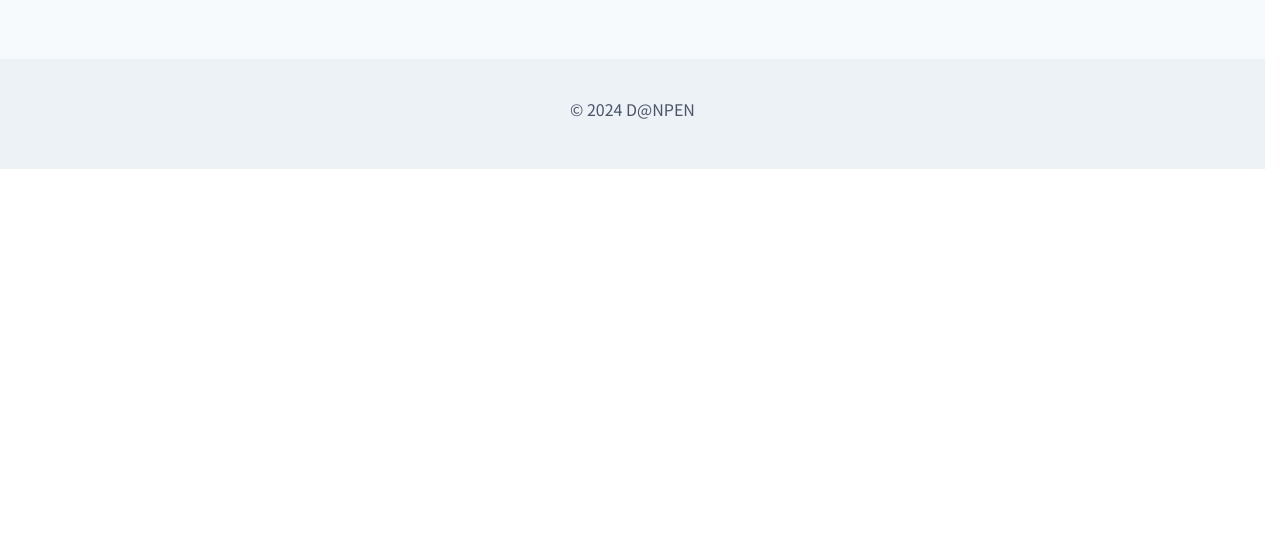
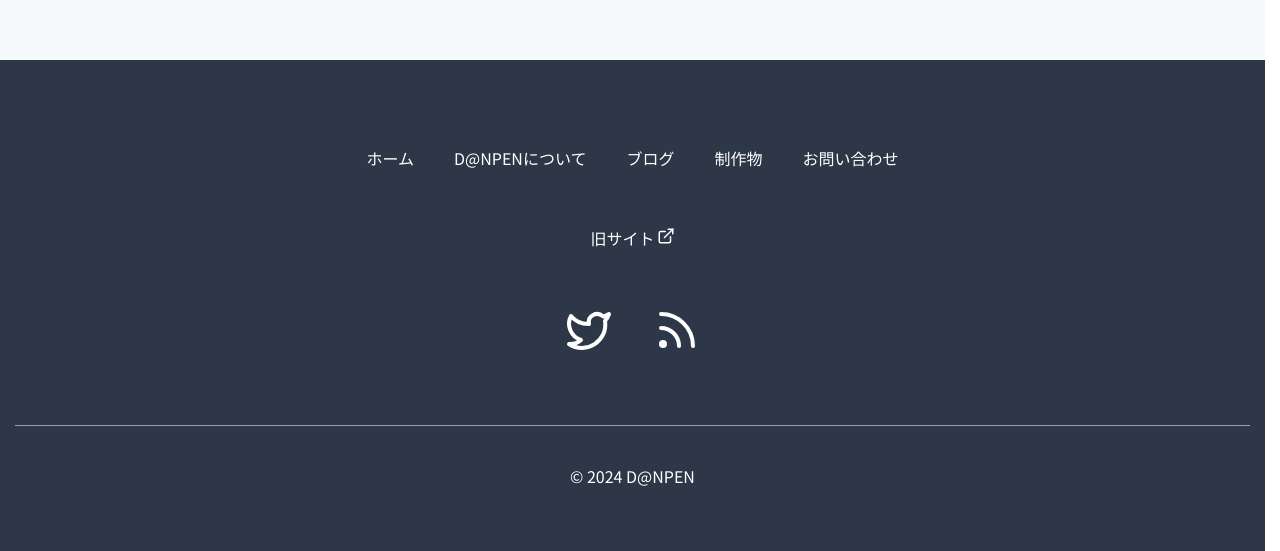
Before and after one commit to tkmrmr/uec-imas-website, a Next.js app: page / in a window 1280 px wide. Shown: the part 1505-2056 px from the top of the page. Before the commit the page ends 1674 px from the top, so only its background shows below. Built offline with nearby package versions, Linux system fonts and the light colour scheme.

Commit message:
デザイン変更

```diff
--- a/components/footer.tsx
+++ b/components/footer.tsx
@@ -1,24 +1,84 @@
-import { Box, Center, Text } from "@chakra-ui/react";
+import {
+  Box,
+  Center,
+  Text,
+  Divider,
+  Flex,
+  Link,
+  Stack,
+  Icon,
+} from "@chakra-ui/react";
+import { ExternalLinkIcon } from "@chakra-ui/icons";
+import { Twitter, Rss } from "lucide-react";
 
 export default function Footer() {
   return (
     <Box
       as="footer"
       w="100%"
+      mt="4rem"
+      p="15px"
+      borderTop="1px solid"
+      color="white"
+      bgColor="gray.700"
+    >
+      <Box h="350px" py="12px">
+        <Stack align="center" gap={14} justify="center" h="100%">
+          <Flex gap={10} wrap="wrap" rowGap={7} justify="center">
+            <Link href="/" _hover={{ textDecor: "none" }}>
+              ホーム
+            </Link>
+            <Link href="/about" _hover={{ textDecor: "none" }}>
+              D@NPENについて
+            </Link>
+            <Link href="/blog" _hover={{ textDecor: "none" }}>
+              ブログ
+            </Link>
+            <Link
+              href=""
+              w="100%"
+              display={{ base: "block", md: "none" }}
+            ></Link>
+            <Link href="/works" _hover={{ textDecor: "none" }}>
+              制作物
+            </Link>
+            <Link href="/contact" _hover={{ textDecor: "none" }}>
+              お問い合わせ
+            </Link>
+          </Flex>
+          <Link
+            href="https://uec-imas.tumblr.com"
+            _hover={{ textDecor: "none" }}
+          >
+            <Flex>
+              <Text>旧サイト</Text>{" "}
+              <Icon as={ExternalLinkIcon} pl="2px" boxSize="20px" />
+            </Flex>
+          </Link>
+          <Flex gap={10} justify="center">
+            <Link href="https://twitter.com/uec_imas">
+              <Twitter size={48} />
+            </Link>
+            <Link href="">
+              <Rss size={48} />
+            </Link>
+          </Flex>
+        </Stack>
+      </Box>
+      <Divider colorScheme="gray" />
+      <Box
         h={{ base: "80px", md: "110px" }}
-      bgColor="gray.100"
         // borderTop={"1px solid #eee"}
-      mt="4rem"
       >
         <Center>
           <Text
             lineHeight={{ base: "80px", md: "100px" }}
-          color="gray.600"
             fontSize={{ base: "14px", md: "16px" }}
           >
             &copy; 2024 D@NPEN
           </Text>
         </Center>
       </Box>
+    </Box>
   );
 }
```
Lines whose indentation alone changed are shown as unchanged.
